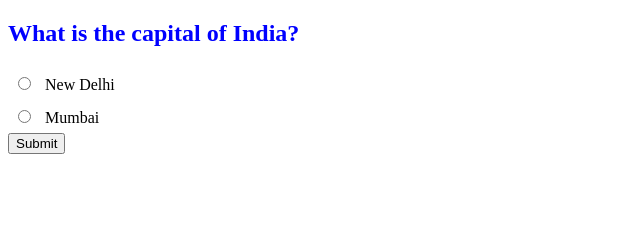
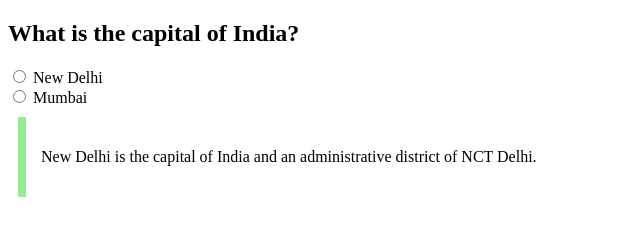
Before and after one commit to acciojob/trivia-Dipto07, a website: page main.html in a window 1280 px wide. Shown: the whole page, without its empty margins (0-640 px from the left). Drawn offline with Linux system fonts and the light colour scheme.

Commit message:
created a submission

```diff
--- a/main.html
+++ b/main.html
@@ -25,7 +25,7 @@
   <input type="radio" id="mumbai" name="capital" value="Mumbai">
   <label for="mumbai">Mumbai</label><br>
 
-  <input type="submit" value="Submit">
+
 </form>
     <script type="text/javascript" src="./script.js">
 </script>
@@ -37,5 +37,8 @@
 </script>
 
 </body>
+	<div id="container">
+    <p>New Delhi is the capital of India and an administrative district of NCT Delhi.</p>
+	</div>
 
 </html>
--- a/styles.css
+++ b/styles.css
@@ -1,19 +1,7 @@
-
-h2{
-	color:blue;
+#container{
+	max-width:600px;
+	margin:10px;
+	padding:15px;
+	border-left:8px solid green;
+	border-color:lightgreen;
 }
-#newdelhi{
-max-width:600px;
-margin:10px;
-padding:15px;
-border-left:8px solid green;
-background-color:#f8fffe;
-}
-#mumbai{
-	max-width:600px;
-margin:10px;
-padding:15px;
-border-left:8px solid green;
-background-color:#f8fffe;
-}
-}
```
